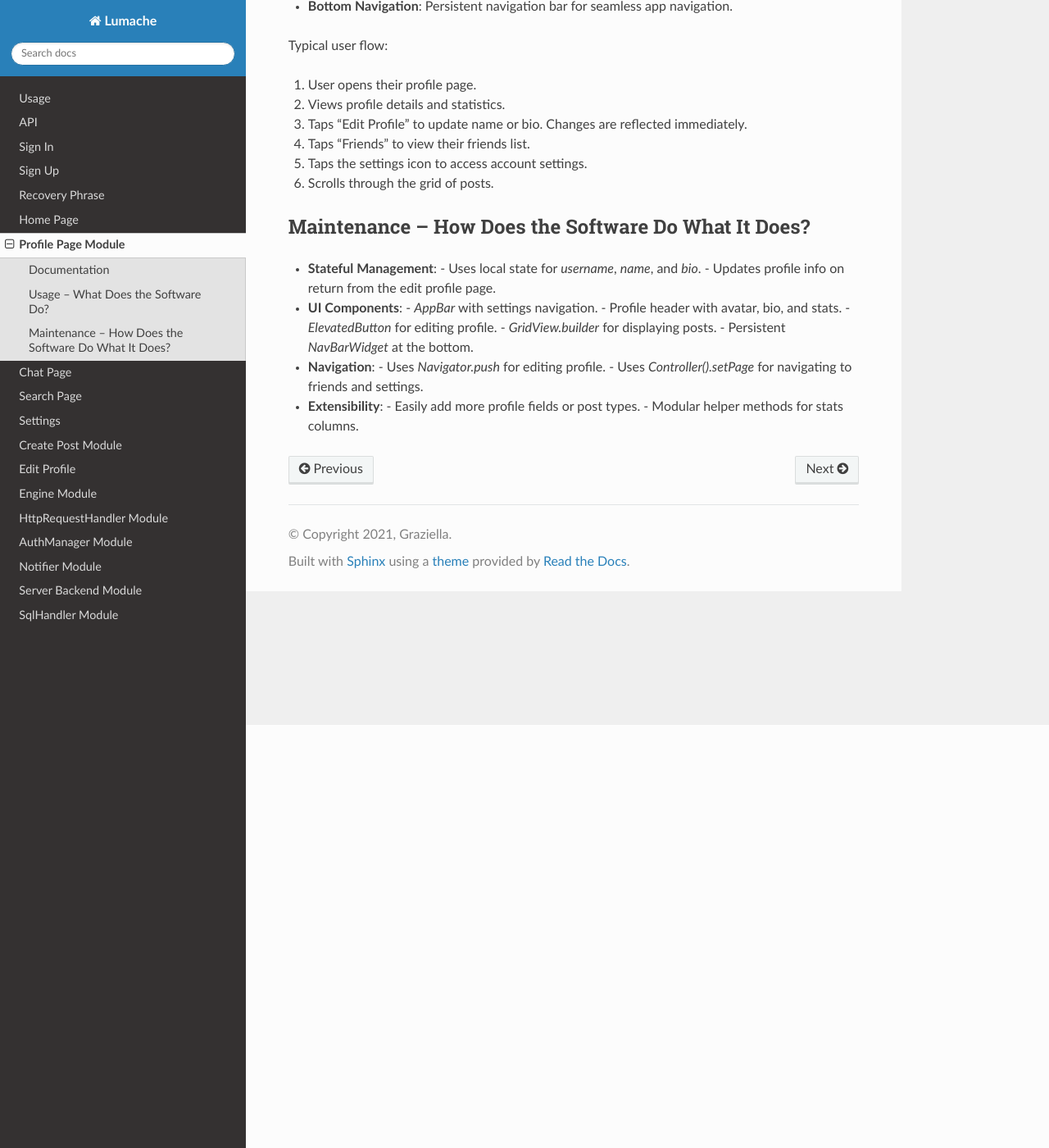
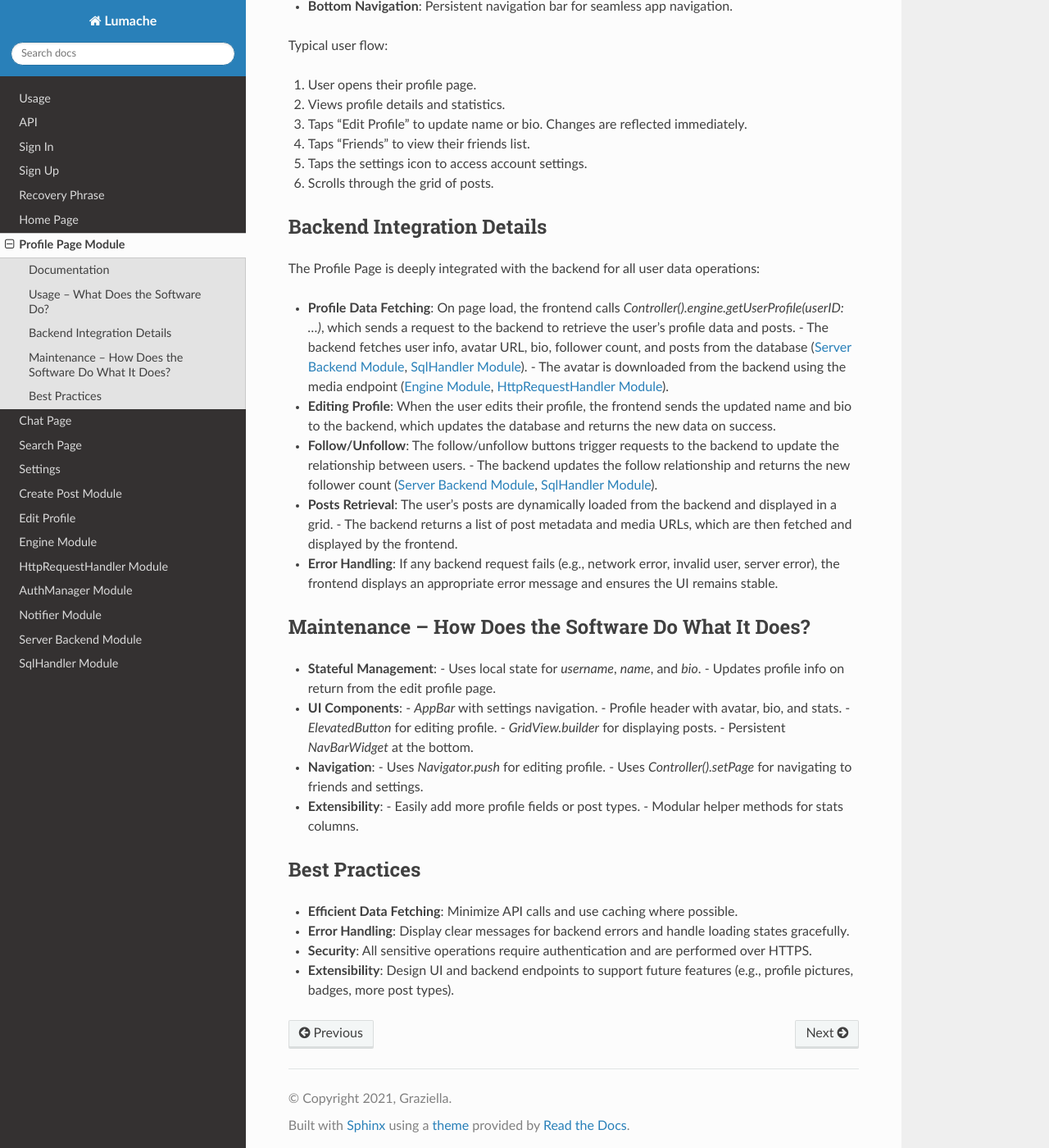
Before and after one commit to Basnoo05/rtd-tutorial, a Sphinx documentation site: the page built from docs/source/profilepage.rst, in a window 1280 px wide and 1400 px high, scrolled down 516 px. Shown: the whole window at 82% size. Built offline with Sphinx 7.4.7 and the Read the Docs theme 3.1.0, drawn with Linux system fonts in a browser that asks for light colours.

Commit message:
Update profilepage.rst

```diff
--- a/docs/source/profilepage.rst
+++ b/docs/source/profilepage.rst
@@ -26,6 +26,30 @@ Typical user flow:
 5. Taps the settings icon to access account settings.
 6. Scrolls through the grid of posts.
 
+Backend Integration Details
+--------------------------
+
+The Profile Page is deeply integrated with the backend for all user data operations:
+
+- **Profile Data Fetching**:
+  On page load, the frontend calls `Controller().engine.getUserProfile(userID: ...)`, which sends a request to the backend to retrieve the user’s profile data and posts.
+  - The backend fetches user info, avatar URL, bio, follower count, and posts from the database (:doc:`server`, :doc:`sqlhandler`).
+  - The avatar is downloaded from the backend using the media endpoint (:doc:`engine`, :doc:`httprequesthandler`).
+
+- **Editing Profile**:
+  When the user edits their profile, the frontend sends the updated name and bio to the backend, which updates the database and returns the new data on success.
+
+- **Follow/Unfollow**:
+  The follow/unfollow buttons trigger requests to the backend to update the relationship between users.
+  - The backend updates the follow relationship and returns the new follower count (:doc:`server`, :doc:`sqlhandler`).
+
+- **Posts Retrieval**:
+  The user’s posts are dynamically loaded from the backend and displayed in a grid.
+  - The backend returns a list of post metadata and media URLs, which are then fetched and displayed by the frontend.
+
+- **Error Handling**:
+  If any backend request fails (e.g., network error, invalid user, server error), the frontend displays an appropriate error message and ensures the UI remains stable.
+
 Maintenance – How Does the Software Do What It Does?
 ----------------------------------------------------
 
@@ -44,3 +68,11 @@ Maintenance – How Does the Software Do What It Does?
 - **Extensibility**:
   - Easily add more profile fields or post types.
   - Modular helper methods for stats columns.
+
+Best Practices
+--------------
+
+- **Efficient Data Fetching**: Minimize API calls and use caching where possible.
+- **Error Handling**: Display clear messages for backend errors and handle loading states gracefully.
+- **Security**: All sensitive operations require authentication and are performed over HTTPS.
+- **Extensibility**: Design UI and backend endpoints to support future features (e.g., profile pictures, badges, more post types).
```
